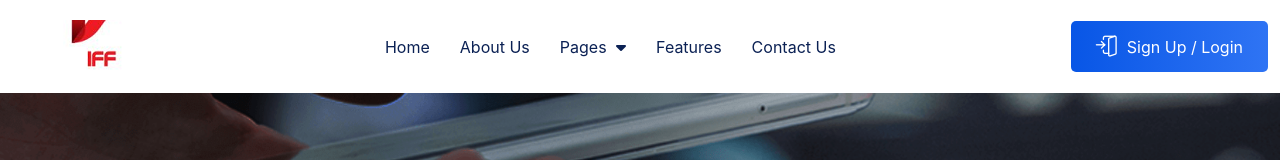
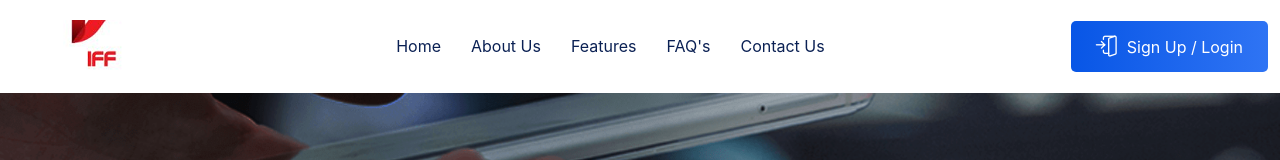
Before and after one commit to talk2mat2/aila, a React (Create React App) app: page /FAQS in a window 1280 px wide. Shown: the top 160 px of the page. Built offline with nearby package versions, Linux system fonts and the light colour scheme.

Commit message:
updated landing page

```diff
--- a/src/components/dashboard.jsx
+++ b/src/components/dashboard.jsx
@@ -103,11 +103,12 @@ const DashBoard = () => {
   console.log(userdata.referrals);
 
   const MapReferrs = () => {
-    return (
-      userdata.referrals.length > 1 &&
+    return userdata.referrals.length > 1 ? (
       userdata.referrals.map((data) => {
         return <ReferralCards color="#4c8bf5" data={data} />;
       })
+    ) : (
+      <MediumText>No Referrals yet..</MediumText>
     );
   };
 
--- a/src/components/navbar.jsx
+++ b/src/components/navbar.jsx
@@ -51,46 +51,17 @@ const NavBar = () => {
                       About Us
                     </Link>
                   </li>
-                  <li className="nav-item">
-                    <a href="#" className="nav-link">
-                      Pages{" "}
-                      <i
-                        className="fas fa-caret-down"
-                        style={{ paddingLeft: "5px" }}
-                      ></i>
-                    </a>
-                    <ul className="dropdown-menu">
-                      <li className="nav-item">
-                        <Link className="nav-link" to="FAQS">
-                          {" "}
-                          FAQ's
-                        </Link>
-                        {/* <a
-                          href="Aila - Online Banking & Payment Processing HTML Template.html"
-                          className="nav-link"
-                        >
 
-                        </a> */}
-                      </li>
-
-                      {/* <li className="nav-item">
-                        <Link to="terms" className="nav-link">
-                          Terms & Conditions
-                        </Link>
-                      </li> */}
-                      {/* <li className="nav-item">
-                        <Link to="/PrivacyPolicies" className="nav-link">
-                          Privacy Policy
-                        </Link>
-                      </li> */}
-                    </ul>
-                  </li>
                   <li className="nav-item">
                     <Link className="nav-link" to="/Features">
                       Features
                     </Link>
                   </li>
-
+                  <li className="nav-item">
+                    <Link className="nav-item" to="FAQS">
+                      FAQ's
+                    </Link>
+                  </li>
                   <li className="nav-item">
                     <Link to="/ContactUs" className="nav-link ">
                       Contact Us
```
